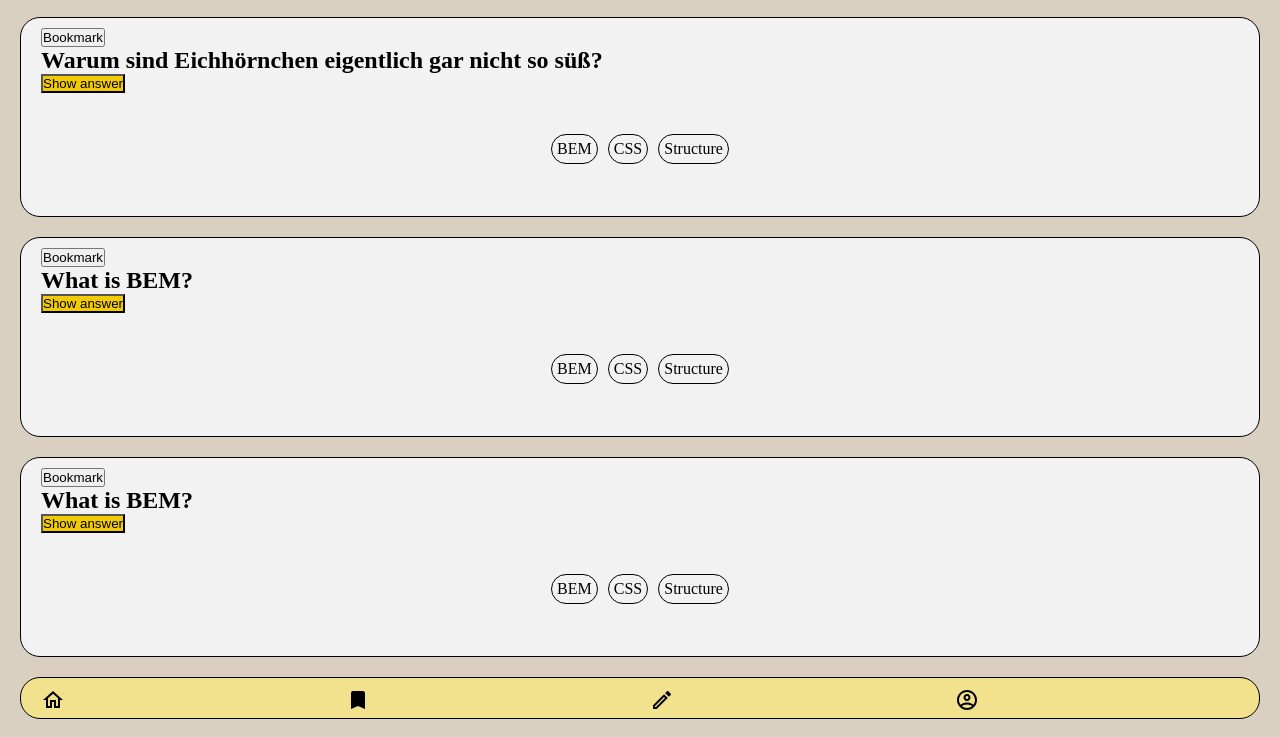
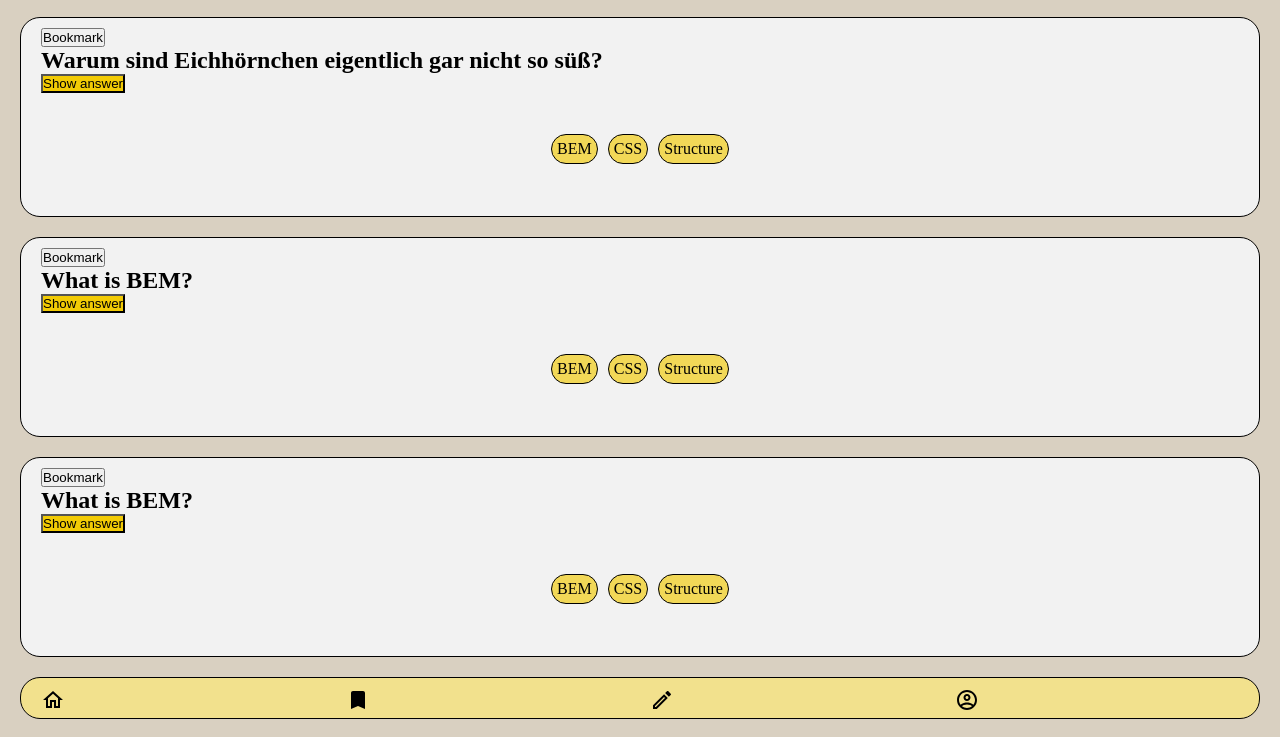
Before and after one commit to falkkreimeier/quiz-app1, a website built with Vite: page index.html in a window 1280 px wide. Shown: the part 63-800 px from the top of the page. Built offline with nearby package versions, Linux system fonts and the light colour scheme.

Commit message:
add color to the tags

```diff
--- a/CSS/_base.css
+++ b/CSS/_base.css
@@ -48,7 +48,6 @@ section {
     padding: 10px 20px 10px 20px;
     background-color: #F2F2F2;
 }
-}
 
 h1 {
     text-align: center;
--- a/CSS/components/tags.css
+++ b/CSS/components/tags.css
@@ -9,4 +9,5 @@
     border-radius: 20px;
     padding: 5px;
     margin: 5px;
+    background-color: #F2D857;
 }
```
